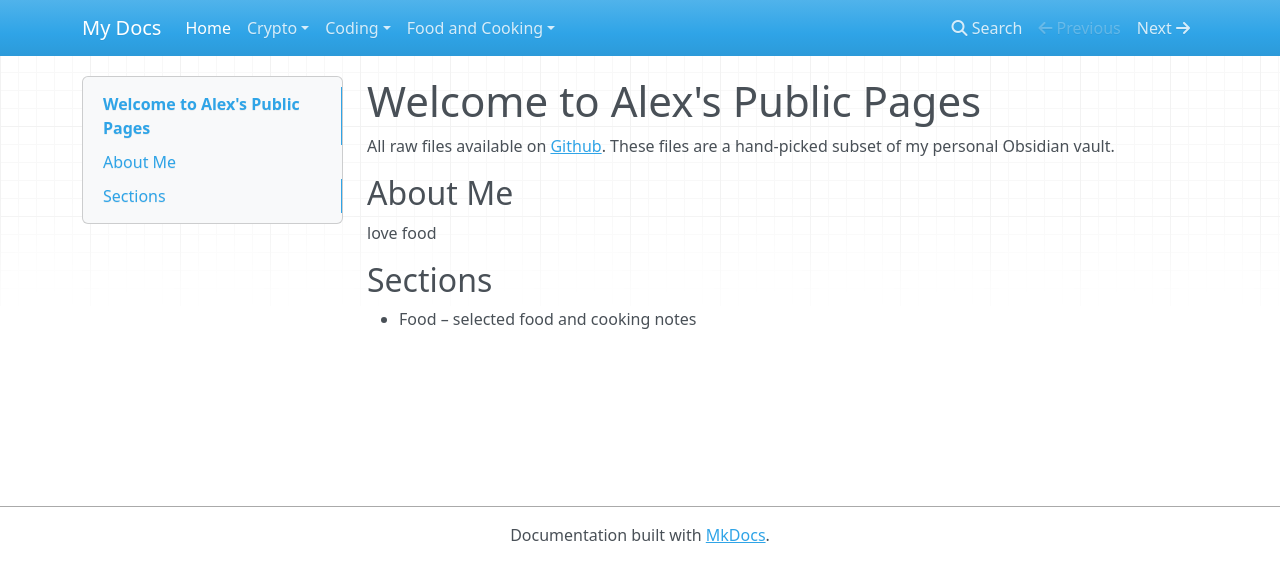
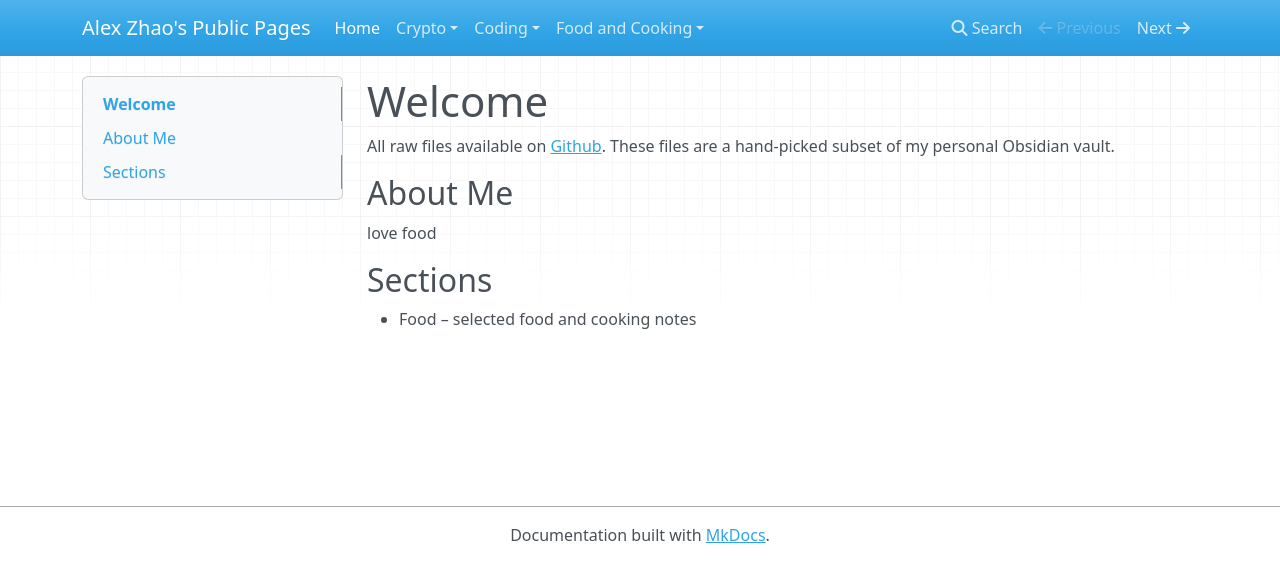
Before and after one commit to cocohearts/public-pages, an MkDocs documentation site: the page built from docs/index.md, in a window 1280 px wide. Shown: the top 582 px of the page. Built offline with MkDocs 1.6.1, drawn with Linux system fonts in a browser that asks for light colours; nearby versions of some CDN libraries.

Commit message:
adjust titles

```diff
--- a/docs/index.md
+++ b/docs/index.md
@@ -1,4 +1,4 @@
-# Welcome to Alex's Public Pages
+# Welcome
 
 All raw files available on [Github](https://github.com/cocohearts/public-pages). These files are a hand-picked subset of my personal Obsidian vault.
 
--- a/mkdocs.yml
+++ b/mkdocs.yml
@@ -1,4 +1,4 @@
-site_name: My Docs
+site_name: Alex Zhao's Public Pages
 
 nav:
   - Home: index.md
```
